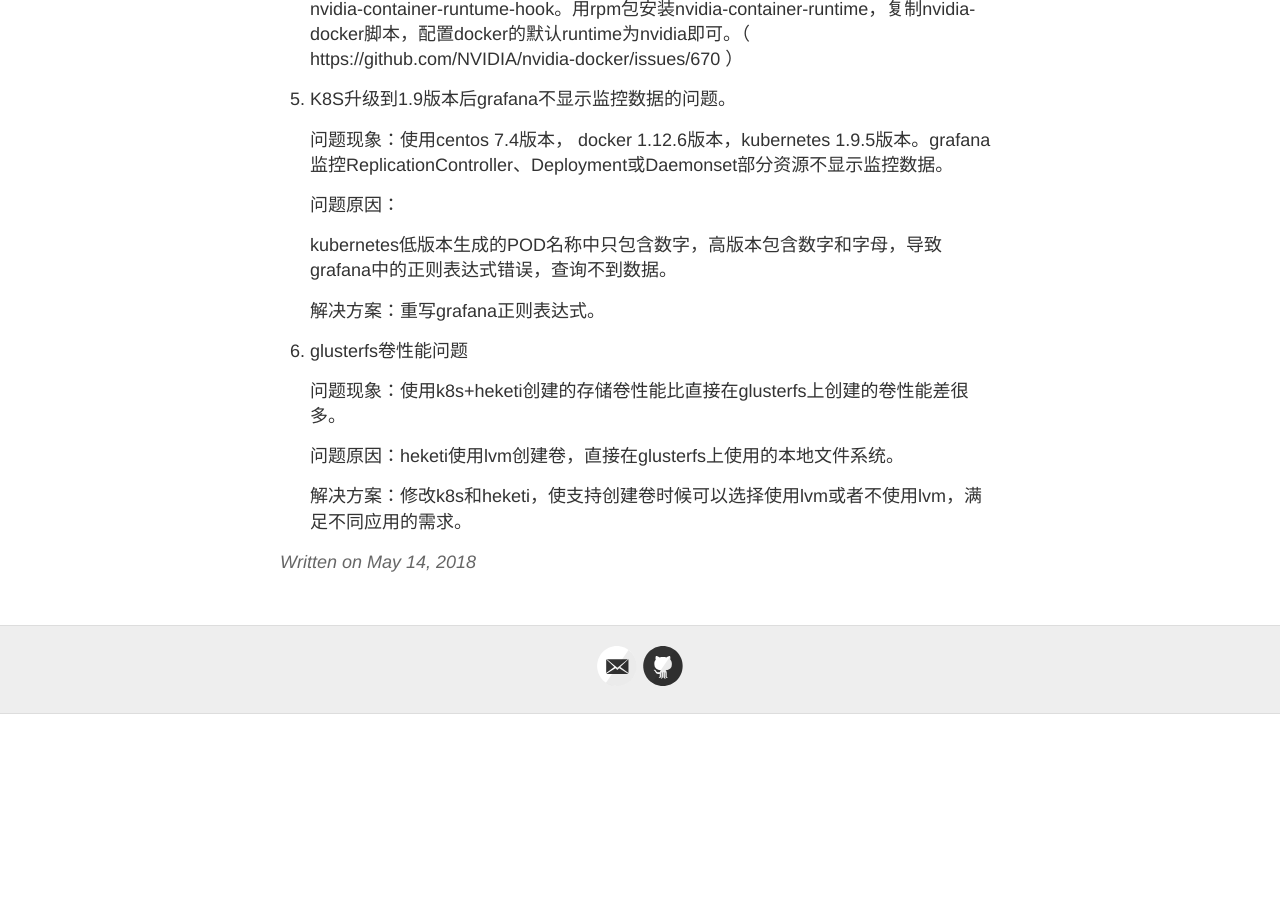
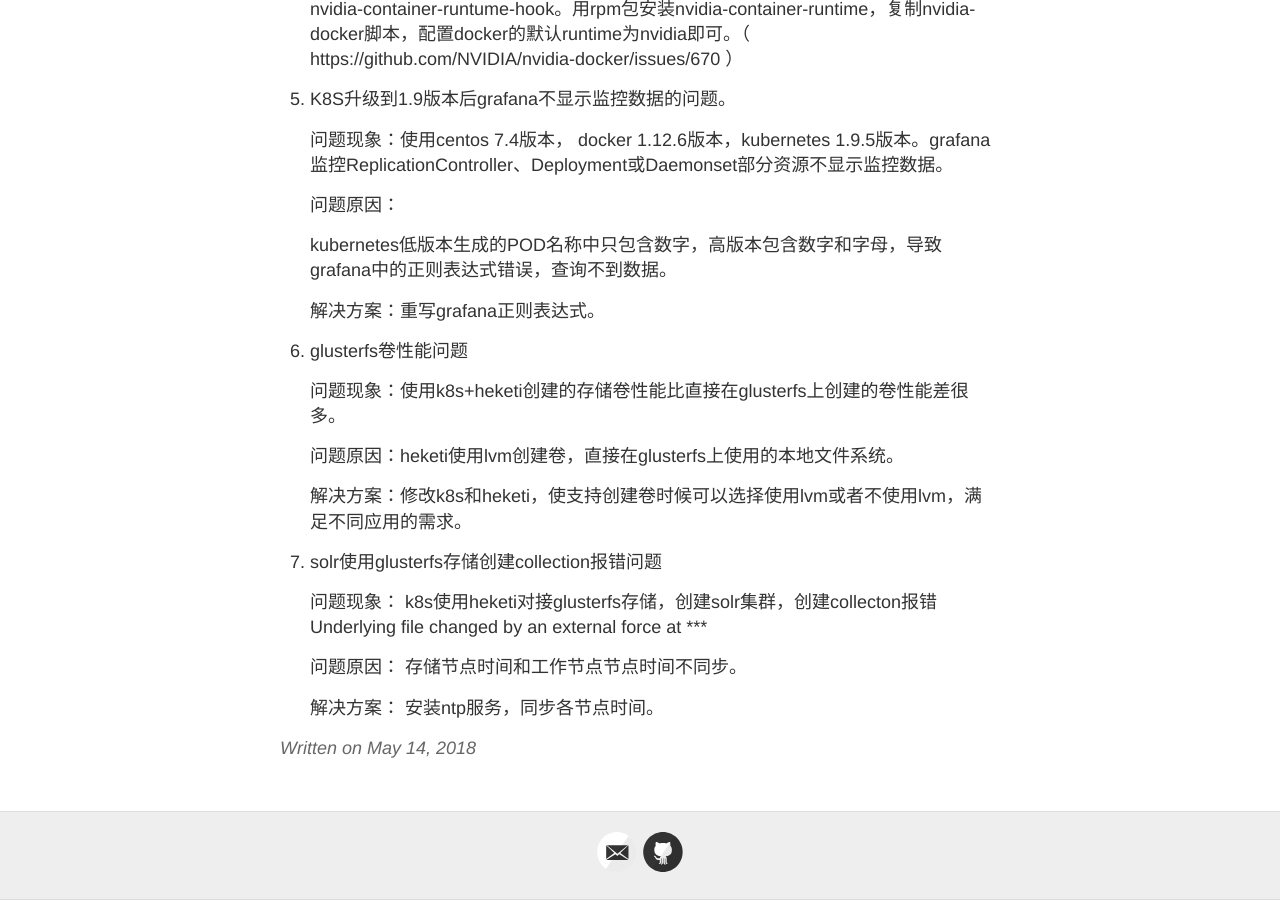
Before and after one commit to yarntime/yarntime.github.io, a Jekyll site: the page built from _posts/2018-05-14-problems.md, in a window 1280 px wide and 900 px high, scrolled down 1523 px. Built offline with Jekyll 4.4.1, drawn with Linux system fonts in a browser that asks for light colours; before the commit the page ends 2237 px from its top, so only the background shows below that.

Commit message:
add new problem

```diff
--- a/_posts/2018-05-14-problems.md
+++ b/_posts/2018-05-14-problems.md
@@ -71,3 +71,11 @@ title: Kubernetes集群的一些异常问题处理记录
    问题原因：heketi使用lvm创建卷，直接在glusterfs上使用的本地文件系统。
 
    解决方案：修改k8s和heketi，使支持创建卷时候可以选择使用lvm或者不使用lvm，满足不同应用的需求。
+
+7. solr使用glusterfs存储创建collection报错问题
+
+   问题现象： k8s使用heketi对接glusterfs存储，创建solr集群，创建collecton报错 Underlying file changed by an external force at ***
+
+   问题原因： 存储节点时间和工作节点节点时间不同步。
+
+   解决方案： 安装ntp服务，同步各节点时间。
```
